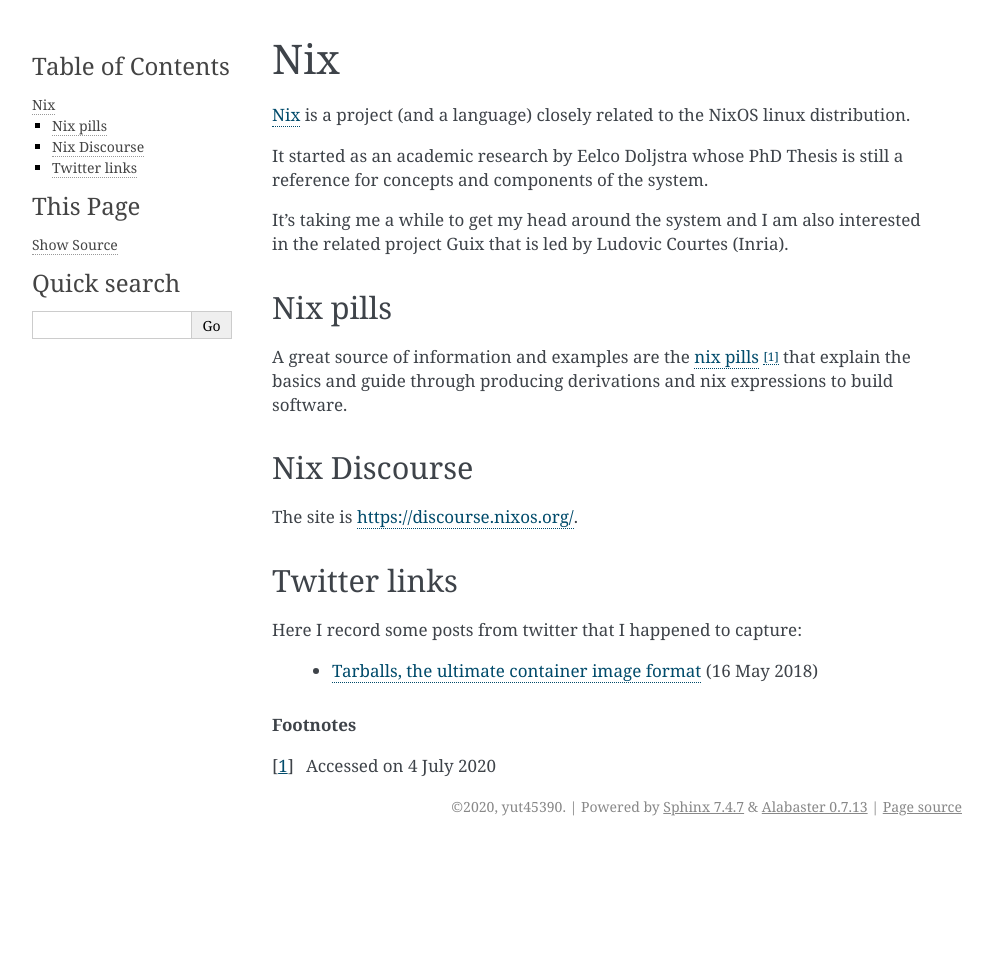
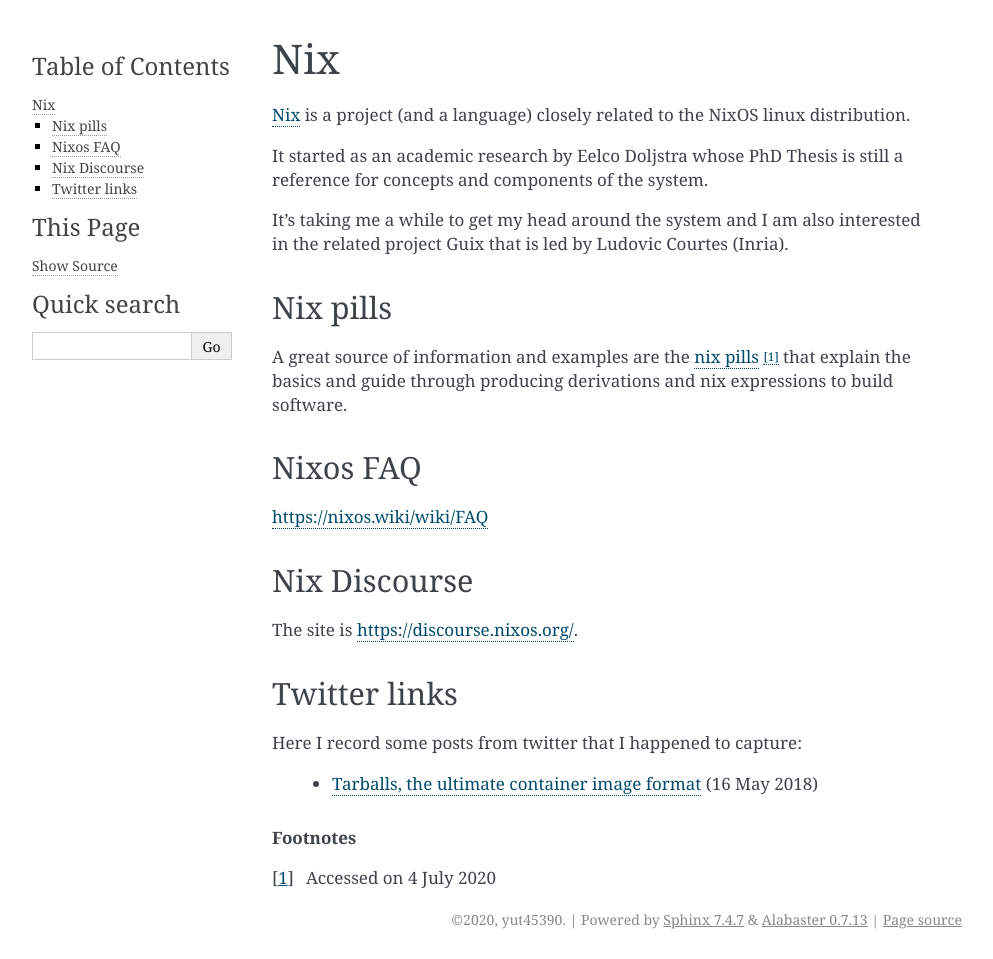
Before and after one commit to alst2821/puffer-fish, a Sphinx documentation site: the page built from doc/nix.rst, in a window 1280 px wide. Shown: the whole page, without its empty margins (148-1141 px from the left). Built offline with Sphinx 7.4.7, drawn with Linux system fonts in a browser that asks for light colours; before the commit the page ends 900 px from its top, so only the background shows below that.

Commit message:
add link to FAQ

```diff
--- a/doc/nix.rst
+++ b/doc/nix.rst
@@ -22,6 +22,12 @@
 
 .. _`nix pills`: https://nixos.org/nixos/nix-pills/index.html
 
+Nixos FAQ
+---------
+
+`https://nixos.wiki/wiki/FAQ <https://nixos.wiki/wiki/FAQ>`_
+
+
 Nix Discourse
 -------------
 
```
